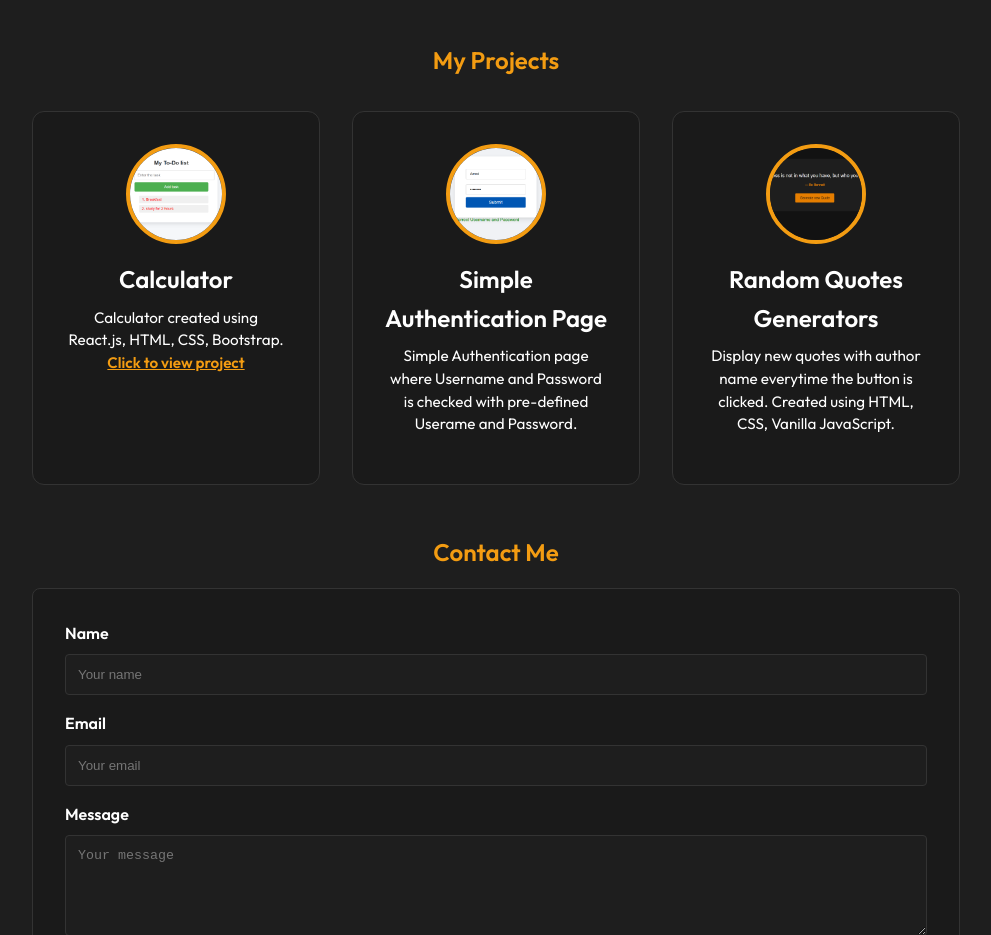
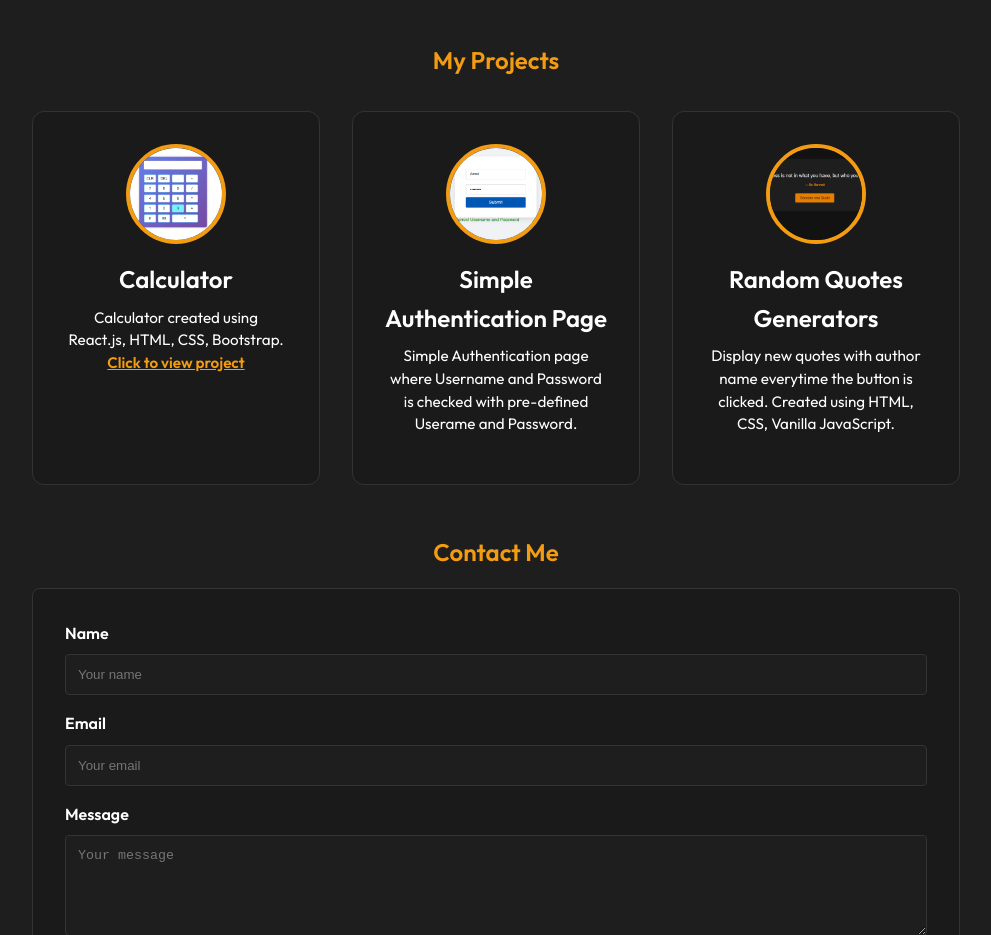
Before and after one commit to Amol-Rajurkar7/website, a plain HTML site: page index.html in a window 1280 px wide. Shown: the part 1320-2255 px from the top of the page, without its empty margins (144-1135 px from the left). Drawn offline with Linux system fonts and the light colour scheme.

Commit message:
Update index.html

```diff
--- a/index.html
+++ b/index.html
@@ -109,11 +109,11 @@
   <div class="project-cards">
     <div class="project-card">
       <div class="project-icon">
-        <img src="./todolist.jpg" >
+        <img src="./cal.jpg" >
       </div>
       <h3>Calculator</h3>
       <p>Calculator created using React.js, HTML, CSS, Bootstrap.
-        <a href="https://amol-rajurkar7.github.io/calculator/"> Click to view project</a>
+        <a href="https://amol-rajurkar7.github.io/calculator/"><br> Click to view project</a>
     </div>
 
     <div class="project-card">
```
